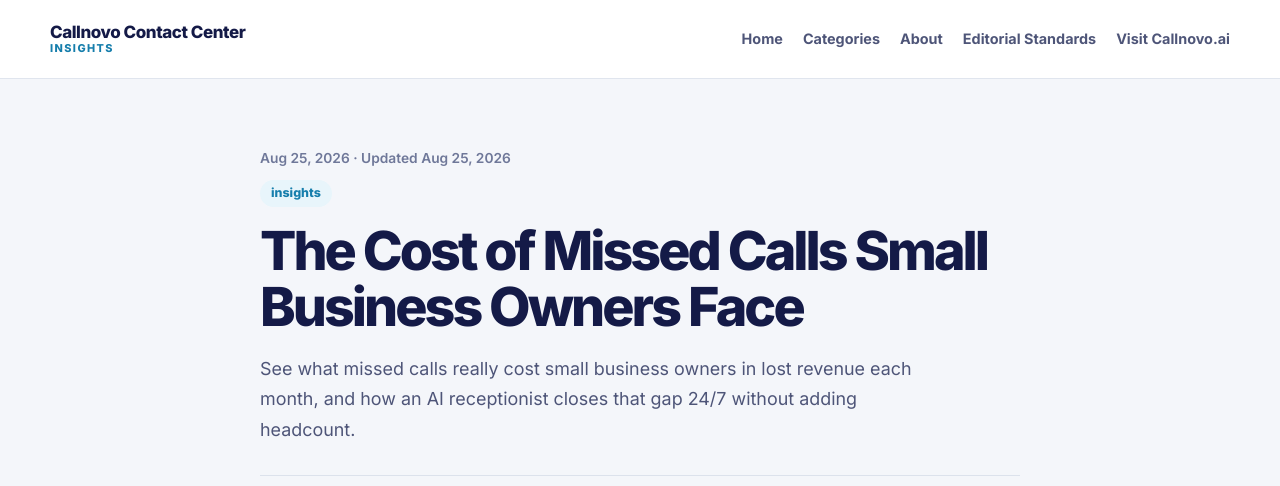
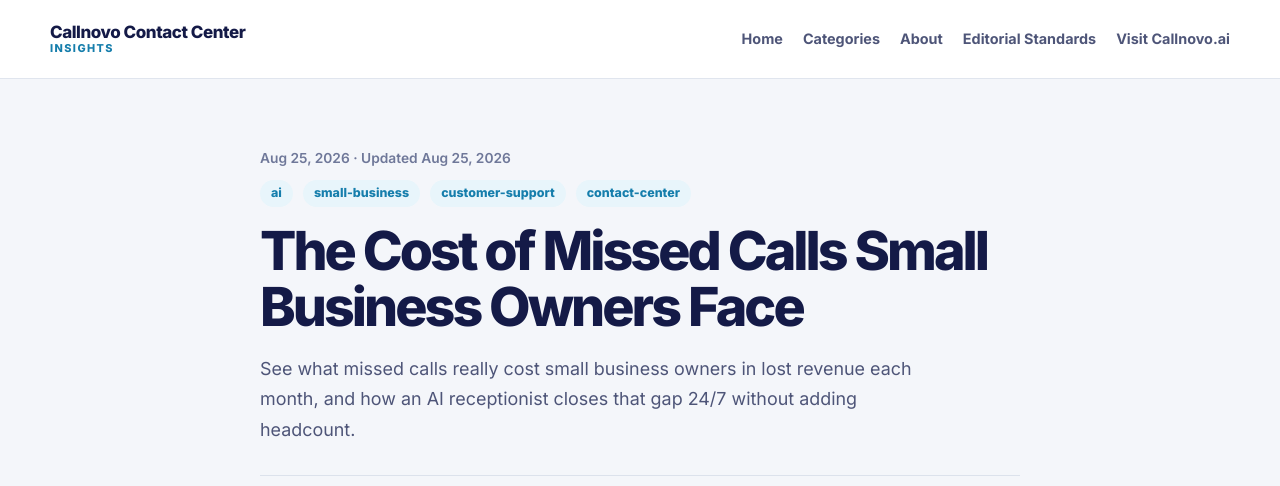
Before and after one commit to callnovo-cc/blog, a Jekyll site: the page built from _posts/2026-08-25-ai-receptionist-missed-call-cost.md, in a window 1280 px wide and 900 px high, cut to the strip 0-486 px from the top of the window. Built offline with Jekyll 4.4.1, drawn with Linux system fonts in a browser that asks for light colours.

Commit message:
Update 2026-08-25-ai-receptionist-missed-call-cost.md

```diff
--- a/_posts/2026-08-25-ai-receptionist-missed-call-cost.md
+++ b/_posts/2026-08-25-ai-receptionist-missed-call-cost.md
@@ -4,7 +4,7 @@ description: "See what missed calls really cost small business owners in lost re
 slug: "ai-receptionist-missed-call-cost"
 date: 2026-08-25
 last_modified_at: 2026-08-25
-categories: [insights]
+categories: [ai, small-business, customer-support, contact-center]
 tags: [ai-receptionist, missed-calls, small-business, call-answering-service]
 author:
   name: "Vince Lupe"
```
